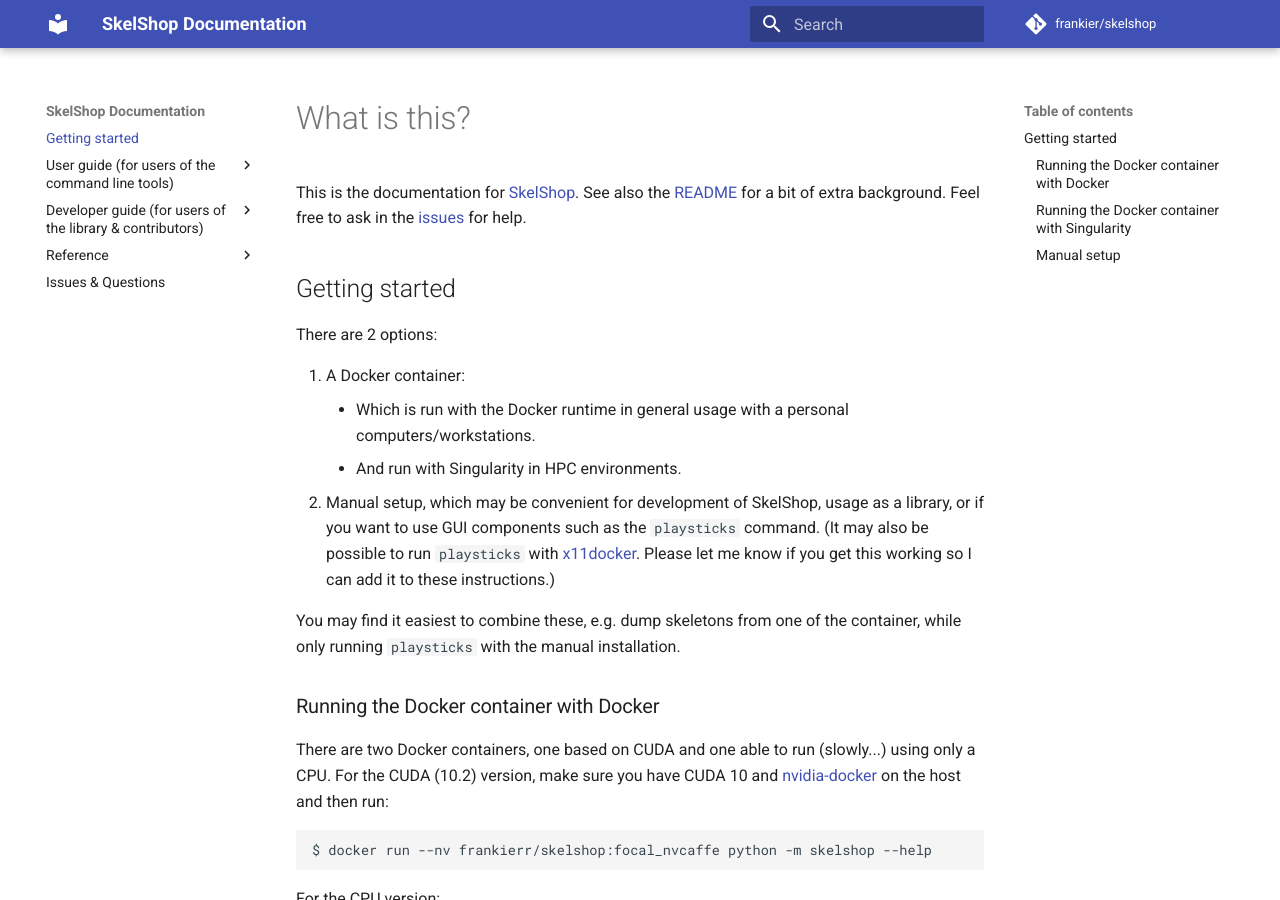
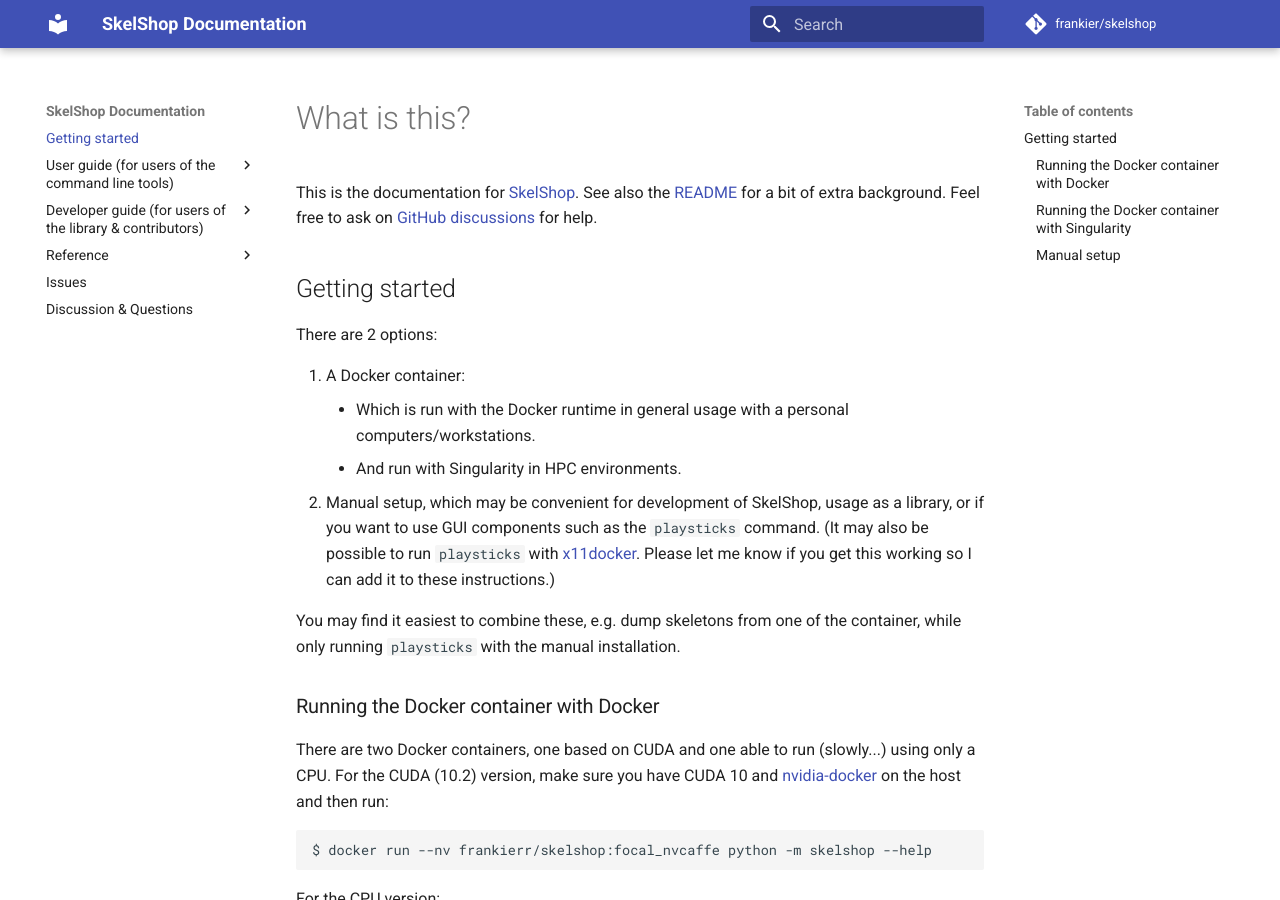
Before and after one commit to frankier/skelshop, an MkDocs documentation site: the page built from docs/index.md, in a window 1280 px wide and 900 px high. Built offline with MkDocs 1.6.1 and Material for MkDocs 9.7.7, drawn with Linux system fonts in a browser that asks for light colours; comment, search, counter and statistics services are not loaded.

Commit message:
Update links to point to discussions

```diff
--- a/docs/index.md
+++ b/docs/index.md
@@ -2,8 +2,8 @@
 
 This is the documentation for [SkelShop](https://github.com/frankier/skelshop).
 See also the [README](https://github.com/frankier/skelshop) for a bit of extra
-background. Feel free to ask in the
-[issues](https://github.com/frankier/skelshop/issues) for help.
+background. Feel free to ask on [GitHub
+discussions](https://github.com/frankier/skelshop/discussions) for help.
 
 ## Getting started
 
--- a/mkdocs.yml
+++ b/mkdocs.yml
@@ -23,7 +23,8 @@
     - Contributing: development.md
   - Reference:
     - CLI reference: cli.md
-  - 'Issues & Questions': https://github.com/frankier/skelshop/issues
+  - 'Issues': https://github.com/frankier/skelshop/issues
+  - 'Discussion & Questions': https://github.com/frankier/skelshop/discussions
 
 theme:
   name: "material"
```
